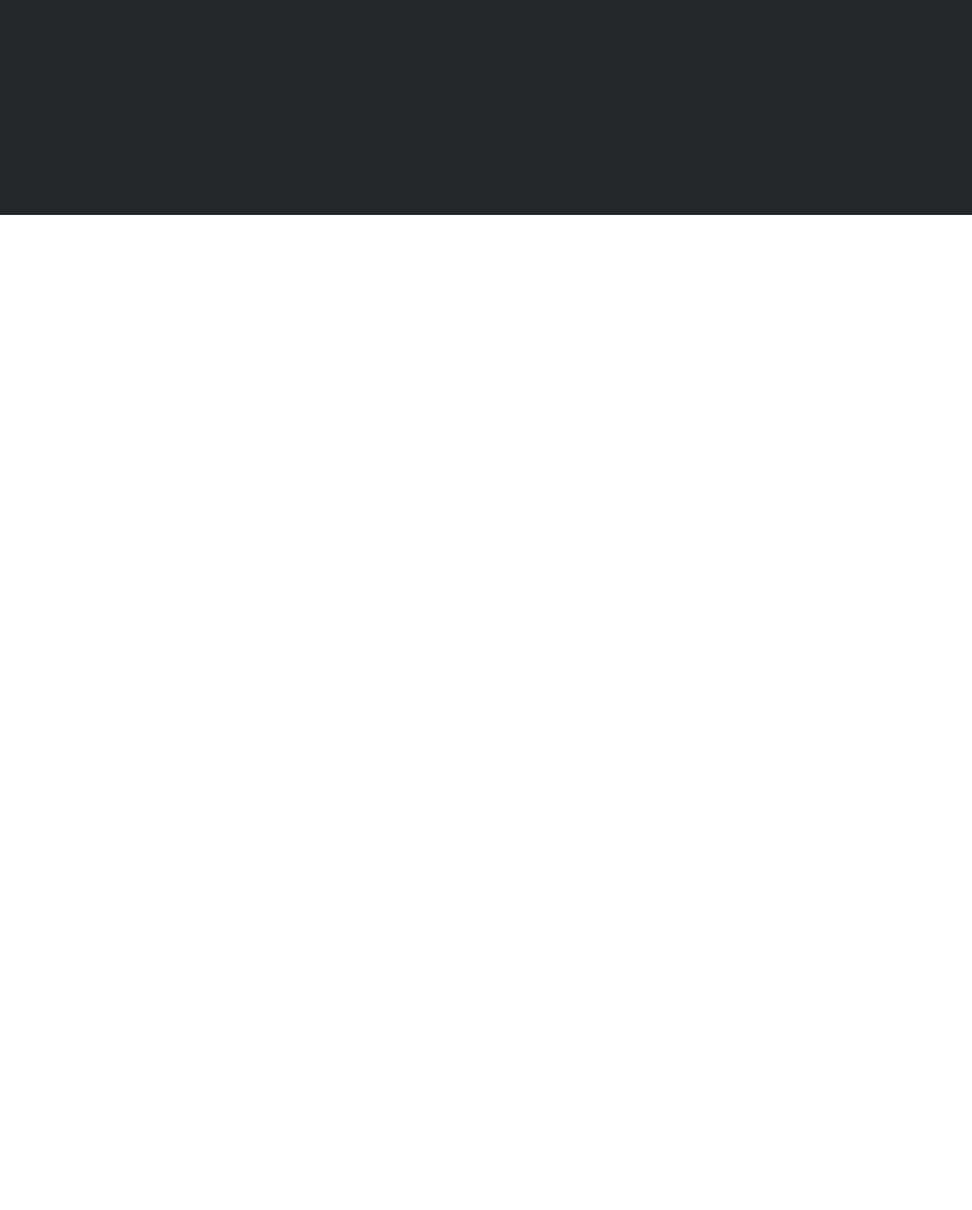
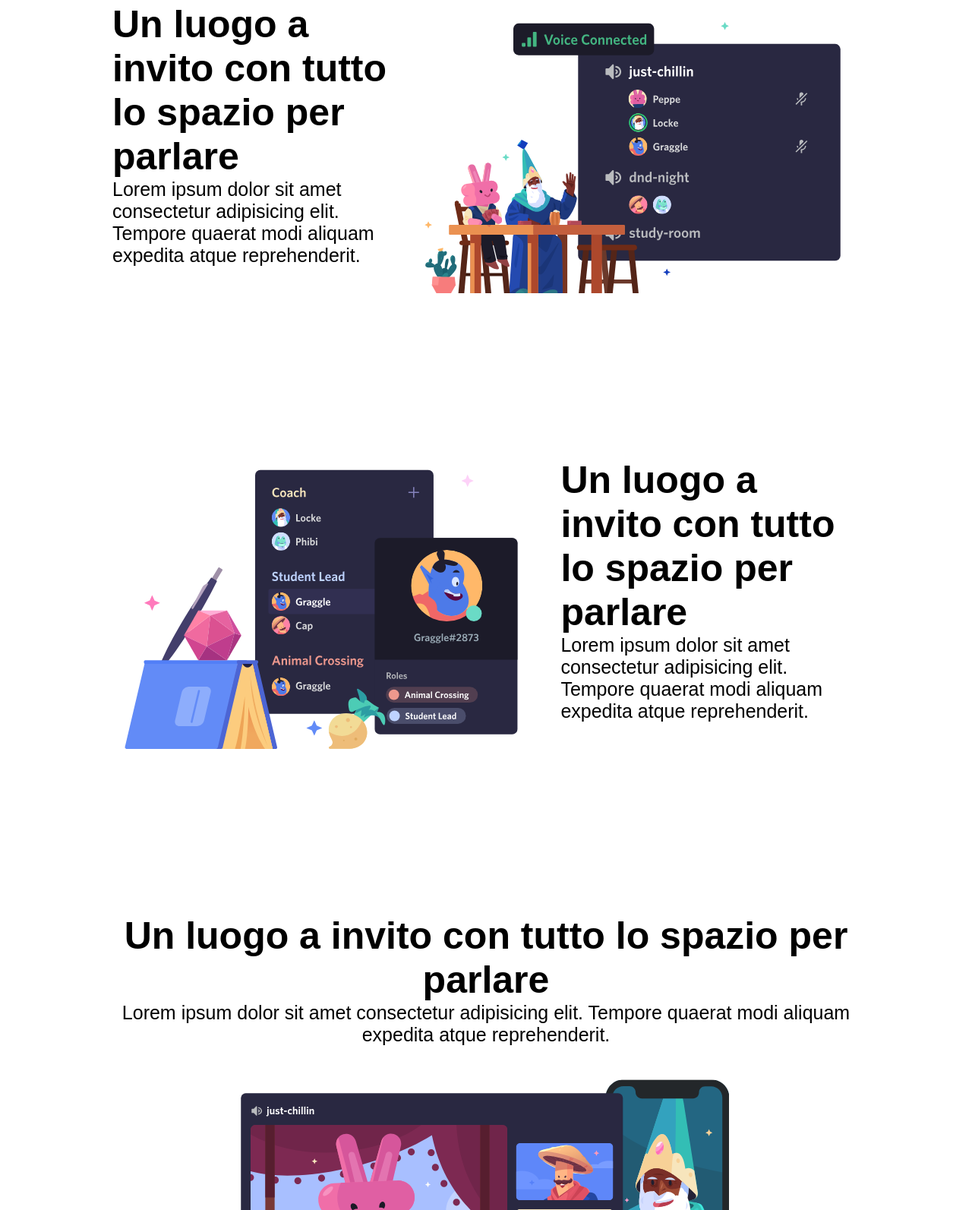
Before and after one commit to Passa69/htmlcss-discord, a plain HTML site: page index.html in a window 1280 px wide. Shown: the part 1207-2800 px from the top of the page at 76% size. Before the commit the page ends 1490 px from the top, so only its background shows below. Drawn offline with Linux system fonts and the light colour scheme; a web font is replaced by a local one.

Commit message:
finish, main

```diff
--- a/css/style.css
+++ b/css/style.css
@@ -9,6 +9,8 @@
 #jumbo {
     background-image: url('../img/jumbo.png');
     height: 70vh;
+    background-position: center;
+    background-size: cover;
 }
 
 #menu {
@@ -95,9 +97,32 @@ a {
     width: 80%;
     margin: 0 auto;
 }
+.content {
+    height: 500px;
+    padding: 50px 20px;
+}
+.content img {
+    float: left;
+    width: 60%;
+}
+.text {
+    float: left;
+    width: 40%;
+}
+.title_cnt {
+    font-size: 50px;
+}
+.text_cnt {
+    font-size: 25px;
+}
 
-.text {
+#last_cnt {
+    text-align: center;
+}
 
+#last_img {
+    width: 70%;
+    margin: 0 15%;
 }
 
 /* footer */
--- a/index.html
+++ b/index.html
@@ -73,26 +73,44 @@
             <section class="content">
                 <img src="img/item1.svg" alt="">
 
-                <span class="text">
-                    <strong>Un luogo a invito con tutto lo spazio per parlare</strong>
+                <div class="text">
+                    <h1 class="title_cnt">Un luogo a invito con tutto lo spazio per parlare</h1>
 
-                    <p>Lorem ipsum dolor sit amet consectetur adipisicing elit. Tempore quaerat modi aliquam expedita atque reprehenderit.</p>
-                </span>
+                    <p class="text_cnt">Lorem ipsum dolor sit amet consectetur adipisicing elit. Tempore quaerat modi aliquam expedita atque reprehenderit.</p>
+                </div>
             </section>
 
             <!-- sezione2 -->
             <section class="content">
+                <div class="text">
+                    <h1 class="title_cnt">Un luogo a invito con tutto lo spazio per parlare</h1>
 
+                    <p class="text_cnt">Lorem ipsum dolor sit amet consectetur adipisicing elit. Tempore quaerat modi aliquam expedita atque reprehenderit.</p>
+                </div>
+
+                <img src="img/item2.svg" alt="">
             </section>
 
             <!-- sezione3 -->
             <section class="content">
+                <img src="img/item3.svg" alt="">
 
+                <div class="text">
+                    <h1 class="title_cnt">Un luogo a invito con tutto lo spazio per parlare</h1>
+
+                    <p class="text_cnt">Lorem ipsum dolor sit amet consectetur adipisicing elit. Tempore quaerat modi aliquam expedita atque reprehenderit.</p>
+                </div>
             </section>
 
             <!-- sezione4 -->
             <section class="content">
+                <div id="last_cnt">
+                    <h1 class="title_cnt">Un luogo a invito con tutto lo spazio per parlare</h1>
 
+                    <p class="text_cnt">Lorem ipsum dolor sit amet consectetur adipisicing elit. Tempore quaerat modi aliquam expedita atque reprehenderit.</p>
+                </div>
+
+                <img src="img/item4-big.svg" alt="" id="last_img">
             </section>
         </div>
     </main>
```
